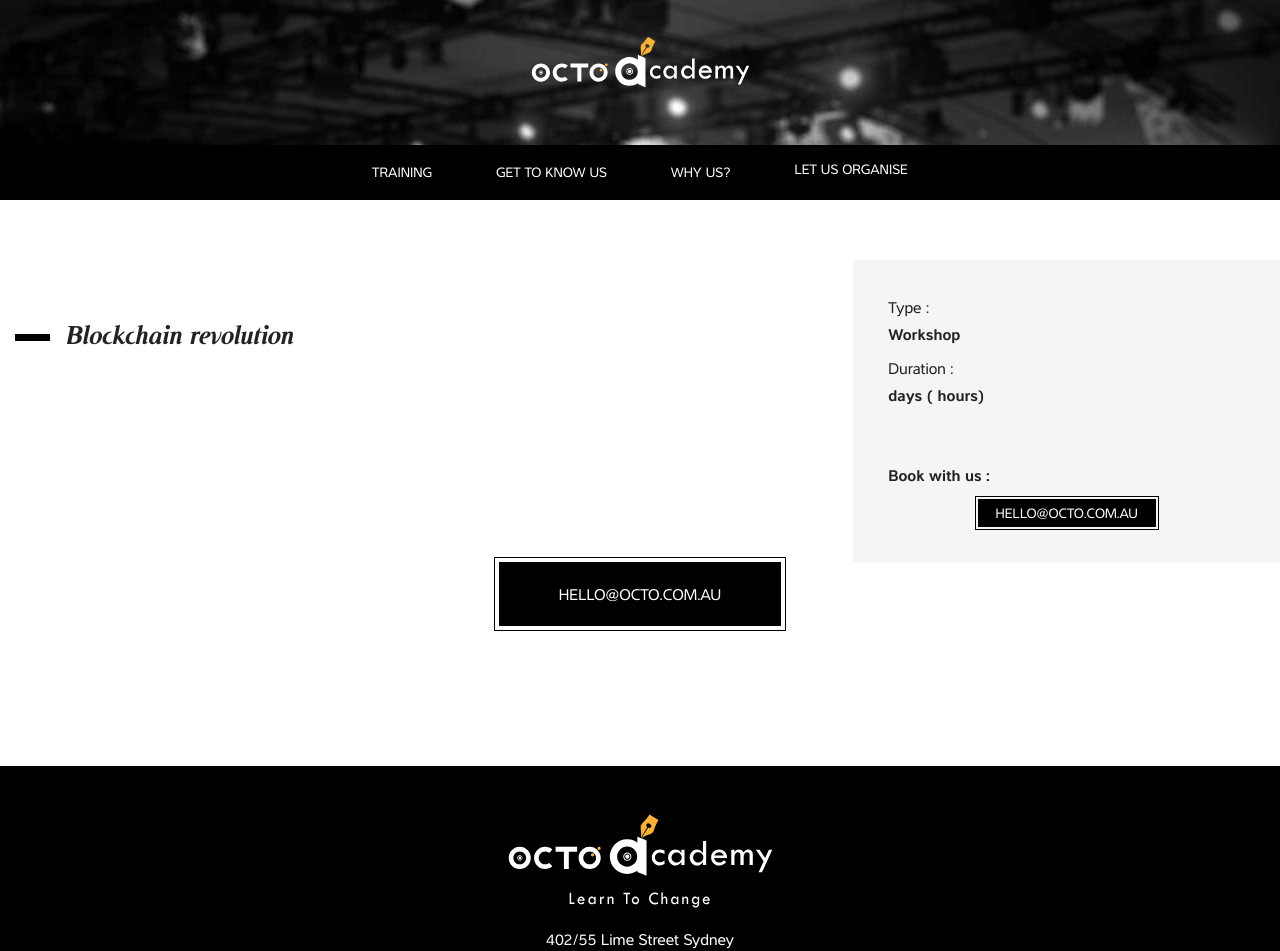
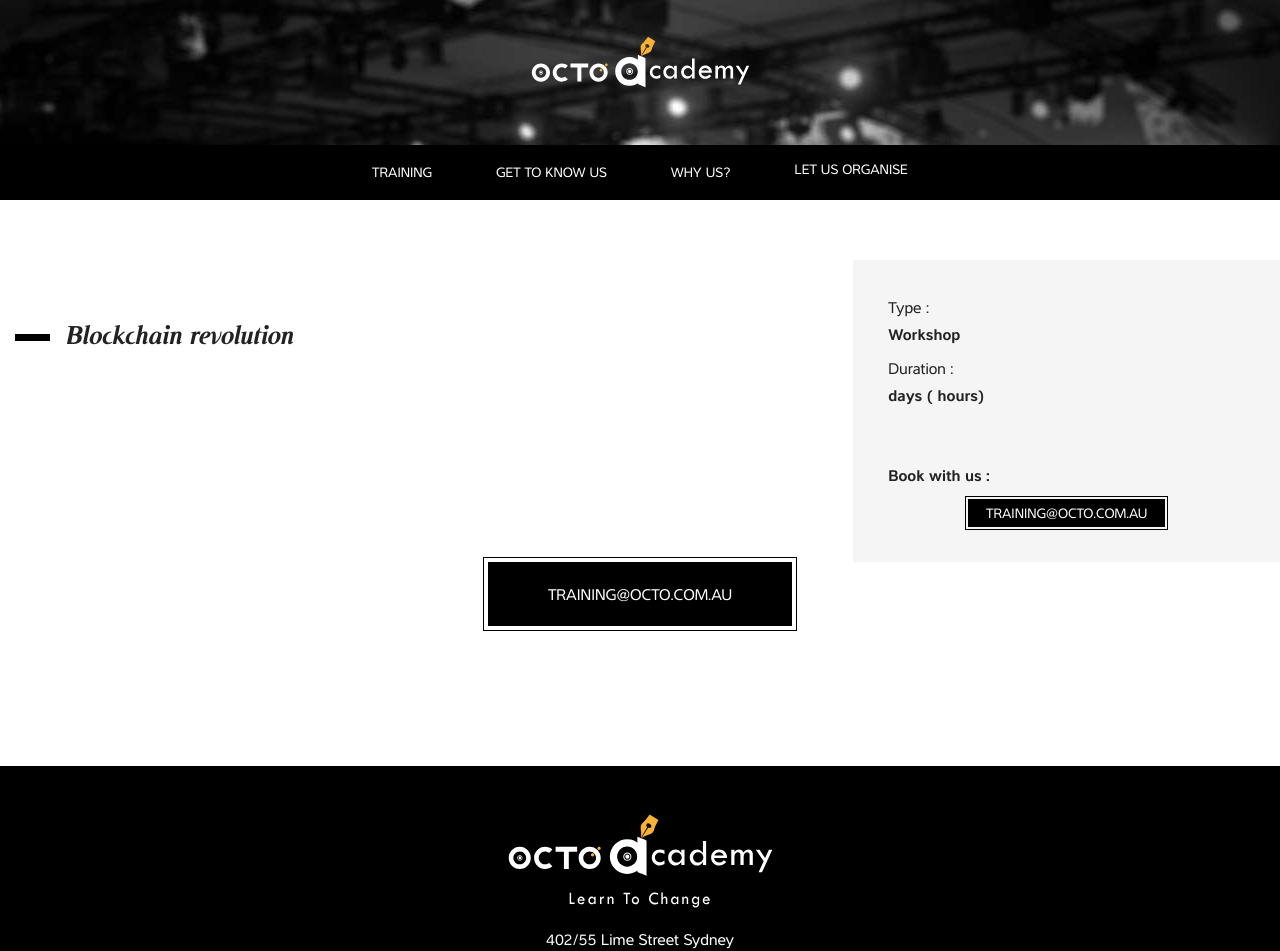
Before and after one commit to octo-technology-downunder/octo-technology-downunder.github.io, a Jekyll site: the page built from _training/information-system/blockchain.md, in a window 1280 px wide. Built offline with Jekyll 4.4.1, drawn with Linux system fonts in a browser that asks for light colours.

Commit message:
update contact email

```diff
--- a/_layouts/training.html
+++ b/_layouts/training.html
@@ -75,12 +75,12 @@ Phone (*) :
       </section>
       <section class="intra"><b>Book with us&nbsp;:</b>
           <div class="call-to-action">
-            <a  href="mailto:hello@octo.com?subject={{ contact-subject | uri_escape }}&body={{ contact-body | uri_escape }}">hello@octo.com.au</a>
+            <a  href="mailto:training@octo.com.au?subject={{ contact-subject | uri_escape }}&body={{ contact-body | uri_escape }}">training@octo.com.au</a>
           </div>
       </section>
   </div>
 
   <div class="call-to-action">
-    <a  href="mailto:hello@octo.com?subject={{ contact-subject | uri_escape }}&body={{ contact-body | uri_escape }}">hello@octo.com.au</a>
+    <a  href="mailto:training@octo.com.au?subject={{ contact-subject | uri_escape }}&body={{ contact-body | uri_escape }}">training@octo.com.au</a>
   </div>
 </article>
```
